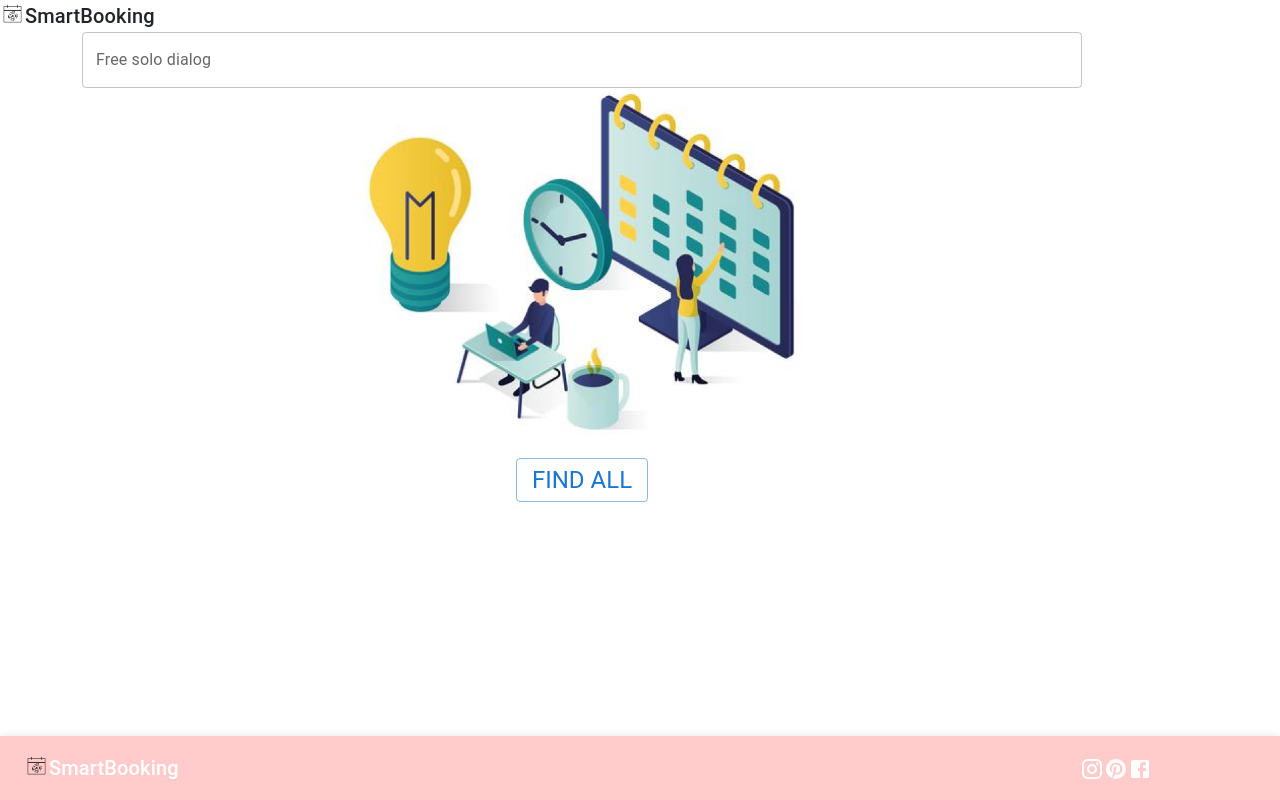
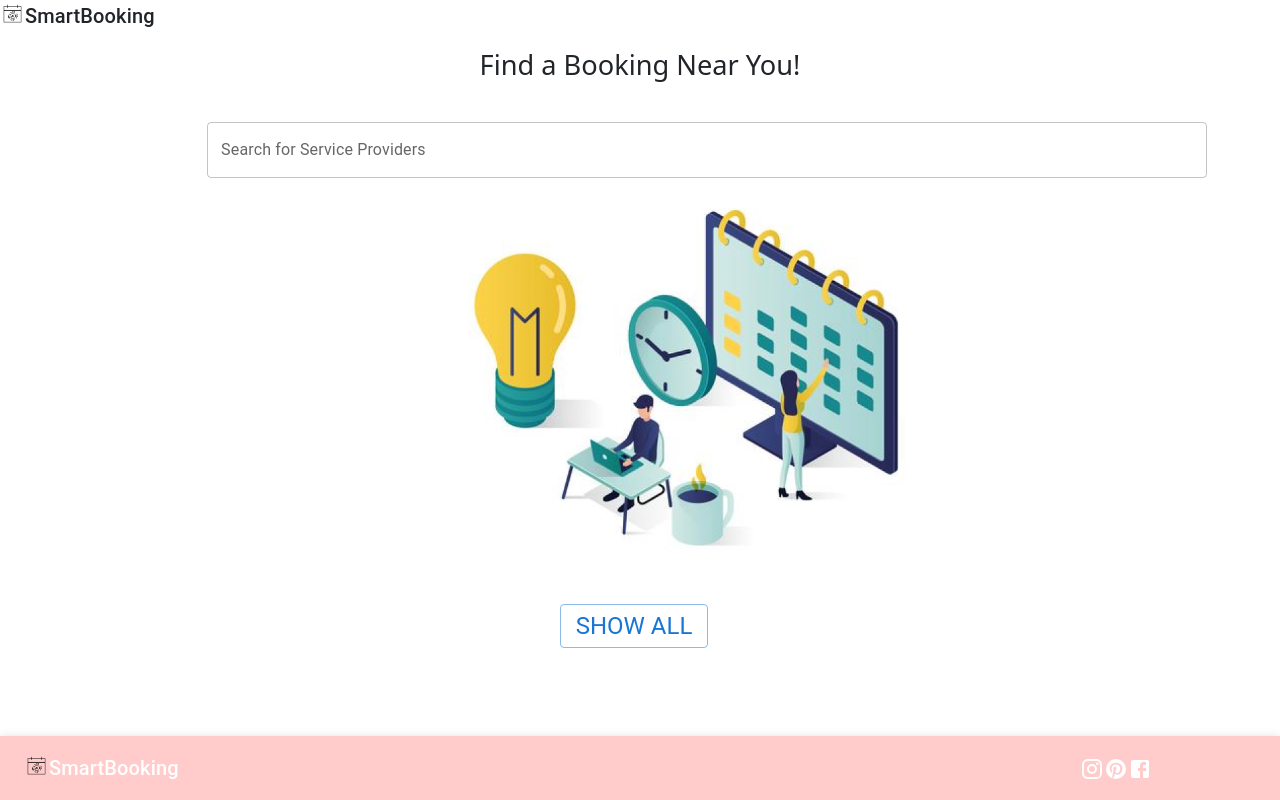
Before and after one commit to MayyarAA/CapstoneMSCI, a React (Create React App) app in the folder capstonefrontend/: page /Search in a window 1280 px wide. Built offline with nearby package versions, Linux system fonts and the light colour scheme; no server answers.

Commit message:
UI cleanup

```diff
--- a/capstonefrontend/src/Components/SearchComponents/SearchHomeComponent.js
+++ b/capstonefrontend/src/Components/SearchComponents/SearchHomeComponent.js
@@ -1,21 +1,35 @@
-import * as React from 'react';
-import TextField from '@mui/material/TextField';
-import Dialog from '@mui/material/Dialog';
-import DialogTitle from '@mui/material/DialogTitle';
-import DialogContent from '@mui/material/DialogContent';
-import DialogContentText from '@mui/material/DialogContentText';
-import DialogActions from '@mui/material/DialogActions';
-import { Button, Typography } from '@mui/material/';
-import Autocomplete, { createFilterOptions } from '@mui/material/Autocomplete';
-import { Container, Row, Col } from 'react-bootstrap';
-import { useNavigate } from 'react-router-dom';
-import searchbackimage from '../../images/searchbackimage.png';
+import * as React from "react";
+import TextField from "@mui/material/TextField";
+import Dialog from "@mui/material/Dialog";
+import DialogTitle from "@mui/material/DialogTitle";
+import DialogContent from "@mui/material/DialogContent";
+import DialogContentText from "@mui/material/DialogContentText";
+import DialogActions from "@mui/material/DialogActions";
+import { Button, Typography } from "@mui/material/";
+import Autocomplete, { createFilterOptions } from "@mui/material/Autocomplete";
+import { Container, Row, Col } from "react-bootstrap";
+import { useNavigate } from "react-router-dom";
+import searchbackimage from "../../images/searchbackimage.png";
 // import { Container, Row, Col } from 'react-bootstrap';
-import { Box, Grid, Paper } from '@mui/material/';
-const findAllButtonText = <Typography variant='h5'>Find All</Typography>;
+import { Box, Grid, Paper } from "@mui/material/";
+const findAllButtonText = <Typography variant="h5">Show All</Typography>;
 const myDivStyle = {
   flex: 1000,
   width: 1000,
+  paddingTop: "10%",
+  paddingLeft: "80%",
+};
+const searchBar = {
+  paddingTop: "5%",
+  paddingLeft: "17%",
+};
+const findAllButton = {
+  paddingTop: "4%",
+  paddingLeft: "50%",
+};
+const text = {
+  paddingTop: "1%",
+  fontSize: "170%",
 };
 // const findAllButton = (fcn) => {
 // 	return (
@@ -24,28 +38,33 @@ const myDivStyle = {
 // };
 const searchHomePageBackImageComponent = (
   <div style={myDivStyle}>
-		<img height='350 vh' src={searchbackimage} />
+    <img height="350 vh" src={searchbackimage} />
   </div>
 );
 function SearchHomeComponent() {
   const navigate = useNavigate();
   return (
     <div>
+      <div style={text}>Find a Booking Near You!</div>
       <Container>
-				<Row className='align-items-center'>
+        <Row className="align-items-center">
           <Col
             xs={{ span: 12, order: 2 }}
             md={{ span: 6, order: 1 }}
-						lg={{ span: 8, order: 1 }}>
+            lg={{ span: 8, order: 1 }}
+          >
+            <div style={searchBar}>
               <FreeSoloCreateOptionDialog />
+            </div>
           </Col>
         </Row>
-				<Row className='align-items-center'>
+        <Row className="align-items-center">
           <Col
-						className='text-center'
+            className="text-center"
             xs={{ span: 12, order: 1 }}
             md={{ span: 6, order: 2 }}
-						lg={{ span: 3, order: 1 }}>
+            lg={{ span: 3, order: 1 }}
+          >
             {searchHomePageBackImageComponent}
           </Col>
         </Row>
@@ -53,13 +72,15 @@ function SearchHomeComponent() {
           <Col
             xs={{ span: 12, order: 2 }}
             md={{ span: 6, order: 1 }}
-						lg={{ span: 8, order: 1 }}>
-						<div style={myDivStyle}>
+            lg={{ span: 8, order: 1 }}
+          >
+            <div style={findAllButton}>
               <Button
                 onClick={() => {
-									navigate('/searchresults');
+                  navigate("/searchresults");
                 }}
-								variant='outlined'>
+                variant="outlined"
+              >
                 {findAllButtonText}
               </Button>
             </div>
@@ -90,16 +111,16 @@ function FreeSoloCreateOptionDialog() {
 
   const handleClose = () => {
     setDialogValue({
-			title: '',
-			year: '',
+      title: "",
+      year: "",
     });
 
     toggleOpen(false);
   };
 
   const [dialogValue, setDialogValue] = React.useState({
-		title: '',
-		year: '',
+    title: "",
+    year: "",
   });
 
   const handleSubmit = (event) => {
@@ -117,31 +138,31 @@ function FreeSoloCreateOptionDialog() {
       <Autocomplete
         value={value}
         onClick={() => {
-					console.log('here');
+          console.log("here");
         }}
         onChange={(event, newValue) => {
-					if (typeof newValue === 'string') {
-						console.log('here string ');
+          if (typeof newValue === "string") {
+            console.log("here string ");
             // timeout to avoid instant validation of the dialog's form.
             setTimeout(() => {
               toggleOpen(true);
               setDialogValue({
                 title: newValue,
-								year: '',
+                year: "",
               });
             });
           } else if (newValue && newValue.inputValue) {
             toggleOpen(true);
             setDialogValue({
               title: newValue.inputValue,
-							year: '',
+              year: "",
             });
             // const() => {
-						console.log('here');
+            console.log("here");
             // };
           } else {
-						navigate('/ServiceProviderallservices');
-						console.log('here else');
+            navigate("/ServiceProviderallservices");
+            console.log("here else");
             setValue(newValue);
           }
         }}
@@ -149,11 +170,11 @@ function FreeSoloCreateOptionDialog() {
           const filtered = filter(options, params);
           return filtered;
         }}
-				id='free-solo-dialog-demo'
+        id="free-solo-dialog-demo"
         options={top100Films}
         getOptionLabel={(option) => {
           // e.g value selected with enter, right from the input
-					if (typeof option === 'string') {
+          if (typeof option === "string") {
             return option;
           }
           if (option.inputValue) {
@@ -167,31 +188,33 @@ function FreeSoloCreateOptionDialog() {
         renderOption={(props, option) => <li {...props}>{option.title}</li>}
         sx={{ width: 1000 }}
         freeSolo
-				renderInput={(params) => <TextField {...params} label='Free solo dialog' />}
+        renderInput={(params) => (
+          <TextField {...params} label="Search for Service Providers" />
+        )}
       />
     </React.Fragment>
   );
 }
 
 const top100Films = [
-	{ title: 'golden style', year: 1994 },
-	{ title: 'chateau GC', year: 1972 },
-	{ title: 'prettylittlethings shop', year: 1974 },
-	{ title: 'colourexperts', year: 2008 },
-	{ title: 'studio one', year: 1957 },
-	{ title: 'educo', year: 1993 },
-	{ title: 'dsquare', year: 1994 },
+  { title: "golden style", year: 1994 },
+  { title: "chateau GC", year: 1972 },
+  { title: "prettylittlethings shop", year: 1974 },
+  { title: "colourexperts", year: 2008 },
+  { title: "studio one", year: 1957 },
+  { title: "educo", year: 1993 },
+  { title: "dsquare", year: 1994 },
   {
-		title: 'evolve',
+    title: "evolve",
     year: 2003,
   },
 
-	{ title: 'One Place', year: 1975 },
-	{ title: 'Happy Place', year: 1990 },
-	{ title: 'HighOnes', year: 1999 },
-	{ title: 'Seven', year: 1954 },
+  { title: "One Place", year: 1975 },
+  { title: "Happy Place", year: 1990 },
+  { title: "HighOnes", year: 1999 },
+  { title: "Seven", year: 1954 },
   {
-		title: 'The one',
+    title: "The one",
     year: 1977,
   },
 ];
--- a/capstonefrontend/src/Components/ServiceProviderComponents/ServiceProviderServicesListComponent.js
+++ b/capstonefrontend/src/Components/ServiceProviderComponents/ServiceProviderServicesListComponent.js
@@ -1,27 +1,27 @@
-import React, { useContext, useEffect, useState } from 'react';
+import React, { useContext, useEffect, useState } from "react";
 import {
   Grid,
   CardMedia,
   CardHeader,
-	Card,
   Typography,
   IconButton,
   CardActions,
   CardContent,
-	Button,
   List,
   ListItem,
   ListItemButton,
   ListItemText,
   ListItemAvatar,
   Avatar,
-} from '@mui/material/';
-import { useNavigate } from 'react-router-dom';
-import { Container, Row, Col } from 'react-bootstrap';
-import haircut from '../../images/haircut2.jpeg';
-import nailcolour from '../../images/nailcolour2.jpeg';
-import facial from '../../images/facial.jpeg';
-import eyebrowicon from '../../images/eyebrowicon2.jpeg';
+} from "@mui/material/";
+import { useNavigate } from "react-router-dom";
+import { Container, Row, Col, Button } from "react-bootstrap";
+import haircut from "../../images/haircut2.jpeg";
+import nailcolour from "../../images/nailcolour2.jpeg";
+import facial from "../../images/facial.jpeg";
+import eyebrowicon from "../../images/eyebrowicon2.jpeg";
+import Card from "react-bootstrap/Card";
+
 function ServiceObject(serviceName, serviceDescr, servicePrice, serviceImage) {
   this.serviceName = serviceName;
   this.serviceDescr = serviceDescr;
@@ -30,25 +30,35 @@ function ServiceObject(serviceName, serviceDescr, servicePrice, serviceImage) {
 }
 let listOfServices = [];
 listOfServices.push(
-	new ServiceObject('hair treatment', 'takecare of your beautiful hair', '145', haircut)
+  new ServiceObject(
+    "hair treatment",
+    "take care of your beautiful hair",
+    "145",
+    haircut
+  )
 );
 listOfServices.push(
   new ServiceObject(
-		'nail beautification',
-		'make the most of your nail surfaces',
-		'75',
+    "nail beautification",
+    "make the most of your nail surfaces",
+    "75",
     nailcolour
   )
 );
 
 listOfServices.push(
-	new ServiceObject('facial treatment', 'make the most of your nail surfaces', '145', facial)
+  new ServiceObject(
+    "facial treatment",
+    "make the most of your nail surfaces",
+    "145",
+    facial
+  )
 );
 listOfServices.push(
   new ServiceObject(
-		'eyebrow caretaking routine',
-		'upgrade your eyebrow routine',
-		'45',
+    "eyebrow caretaking routine",
+    "upgrade your eyebrow routine",
+    "45",
     eyebrowicon
   )
 );
@@ -56,40 +66,48 @@ function ServiceProviderServicesListComponent() {
   const navigate = useNavigate();
   let result = <Row>barber1</Row>;
   let directToShopPage = (shopName) => {
-		console.log('here');
-		navigate('/createappointment');
+    console.log("here");
+    navigate("/createappointment");
   };
   if (true) {
     result = (
       <Container>
-				<List sx={{ width: '100%', bgcolor: 'background.paper' }}>
+        <List sx={{ width: "100%", bgcolor: "background.paper" }}>
           {listOfServices.map((serviceResult) => {
             const labelId = `checkbox-list-secondary-label-${serviceResult.serviceName}`;
             return (
               <div>
-								<ListItem key={serviceResult.serviceName}>
-									<ListItemButton>
-										<ListItemAvatar>
-											<Avatar src={serviceResult.serviceImage} />
-										</ListItemAvatar>
-										<ListItemText
-											id={labelId}
-											primary={` ${serviceResult.serviceName}`}
-											secondary={serviceResult.serviceDescr}
-											// secondary={serviceResult.servicePrice}
+                <ListItem
+                  style={{ paddingBottom: "1%" }}
+                  key={serviceResult.serviceName}
+                >
+                  <Card style={{ width: "100%" }}>
+                    <Card.Img
+                      style={{
+                        flex: 1,
+                        width: "15%",
+                        paddingTop: "1%",
+                        paddingLeft: "1%",
+                      }}
+                      variant="top"
+                      src={serviceResult.serviceImage}
+                    />
+
+                    <Card.Body>
+                      <Card.Title>
+                        {serviceResult.serviceName.toUpperCase()}
+                      </Card.Title>
+                      <Card.Text>{serviceResult.serviceDescr}</Card.Text>
+                      <Button
+                        variant="outline-primary"
                         onClick={() => {
                           directToShopPage(serviceResult.serviceName);
                         }}
-										/>
-										{/* <ListItemText secondary={serviceResult.servicePrice}></ListItemText> */}
-
-										<ListItemButton
-											onClick={() => {
-												directToShopPage(serviceResult.serviceName);
-											}}>
-											Book now
-										</ListItemButton>
-									</ListItemButton>
+                      >
+                        Book Now
+                      </Button>
+                    </Card.Body>
+                  </Card>
                 </ListItem>
               </div>
             );
```
Also changed, not shown: capstonefrontend/src/Components/AppointmentComponents/Calendar.js (added, +12 -0 lines), capstonefrontend/src/Components/LoginComponents/LoginComponentUser.js (+34 -31 lines), capstonefrontend/src/Components/SearchComponents/SearchResultComponent.js (+92 -74 lines), 1 other file (tests, documents, lock files or other folders). Lines whose indentation alone changed are shown as unchanged.
